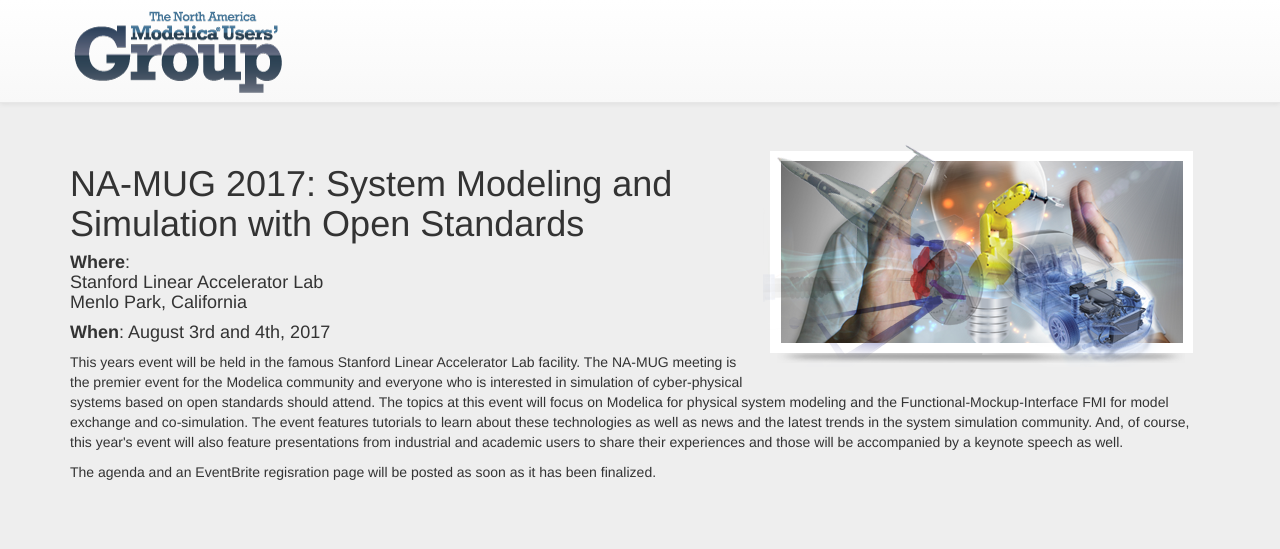
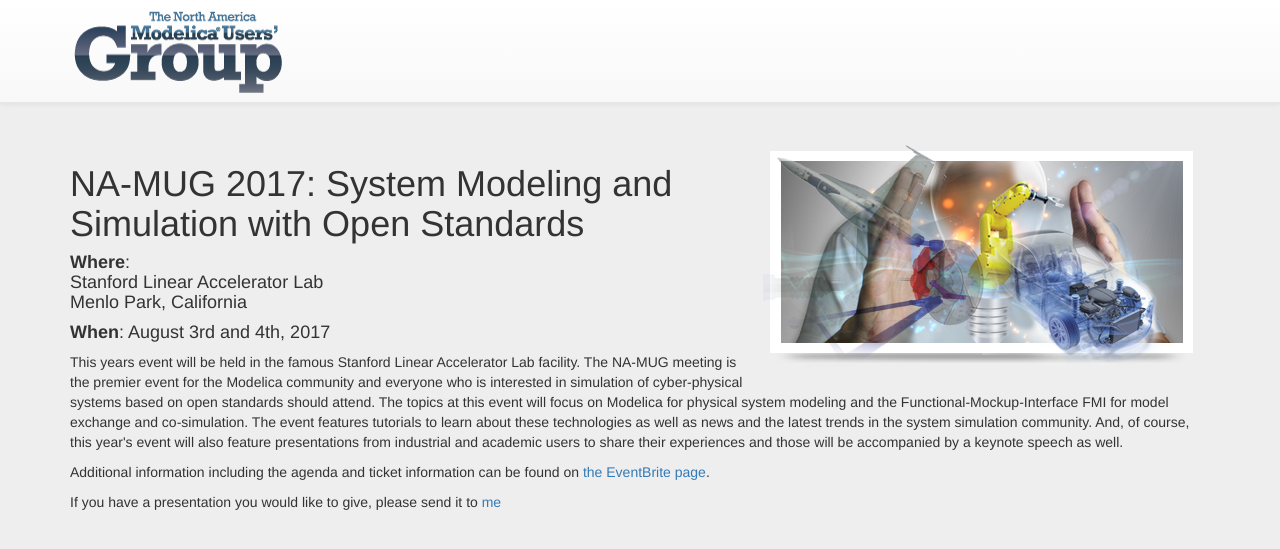
Before and after one commit to namug/web-site, a Jekyll site: the page built from _posts/2017-06-16-namug2017.markdown, in a window 1280 px wide. Shown: the top 549 px of the page. Built offline with Jekyll 4.4.1, drawn with Linux system fonts in a browser that asks for light colours; nearby versions of some CDN libraries.

Commit message:
Adding registration link and CfP email address

```diff
--- a/_posts/2017-06-16-namug2017.markdown
+++ b/_posts/2017-06-16-namug2017.markdown
@@ -33,6 +33,7 @@
 </p>
 
 <p>
-  The agenda and an EventBrite regisration page will be posted as
-soon as it has been finalized.
+  Additional information including the agenda and ticket information can be found on <a href="https://www.eventbrite.com/e/na-mug-2017-system-modeling-and-simulation-with-open-standards-tickets-35516389477">the EventBrite page</a>.
 </p>
+
+<p>If you have a presentation you would like to give, please send it to <a href="michael.tiller+namug2017@gmail.com">me</a></p>
```
